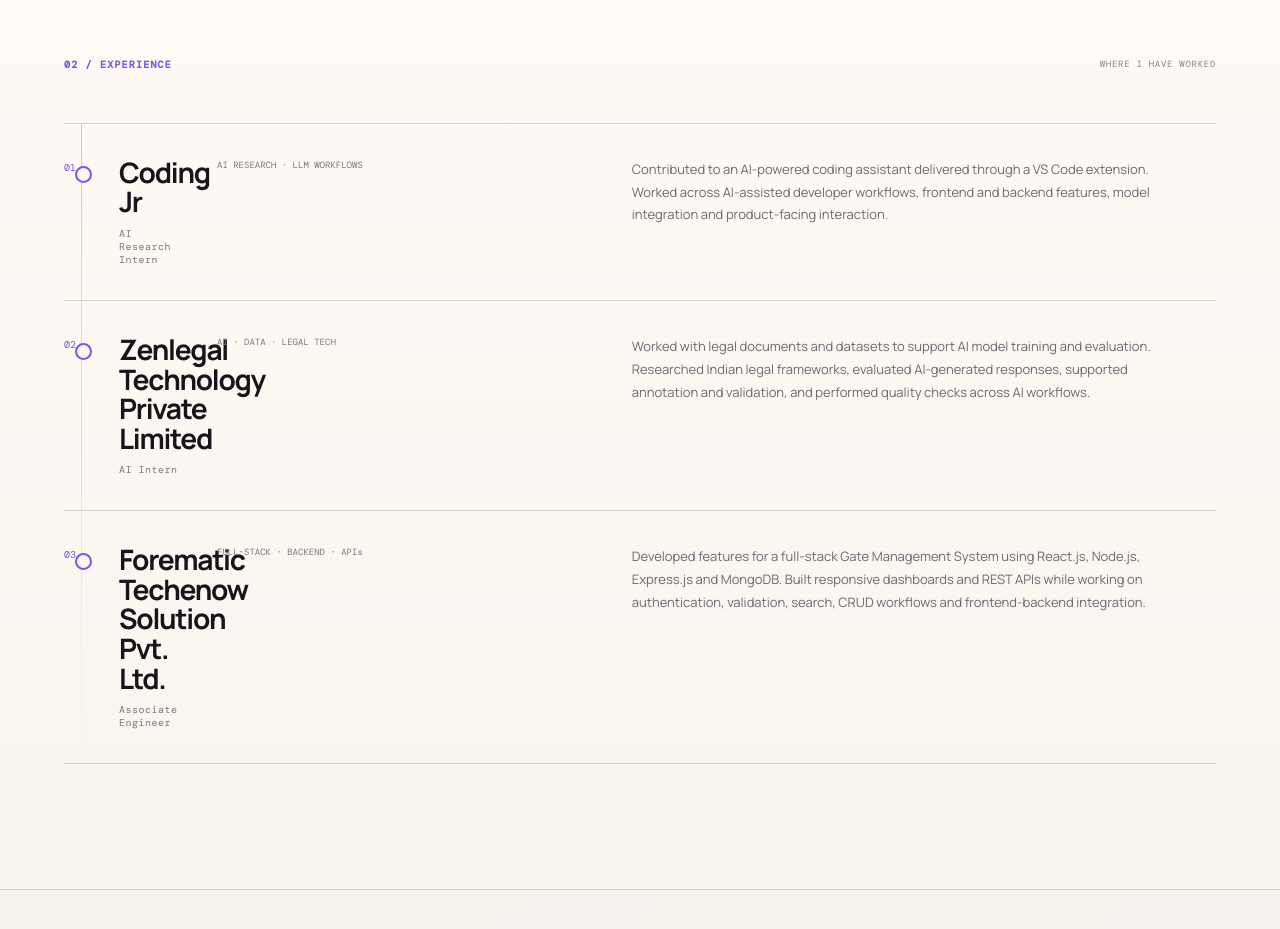
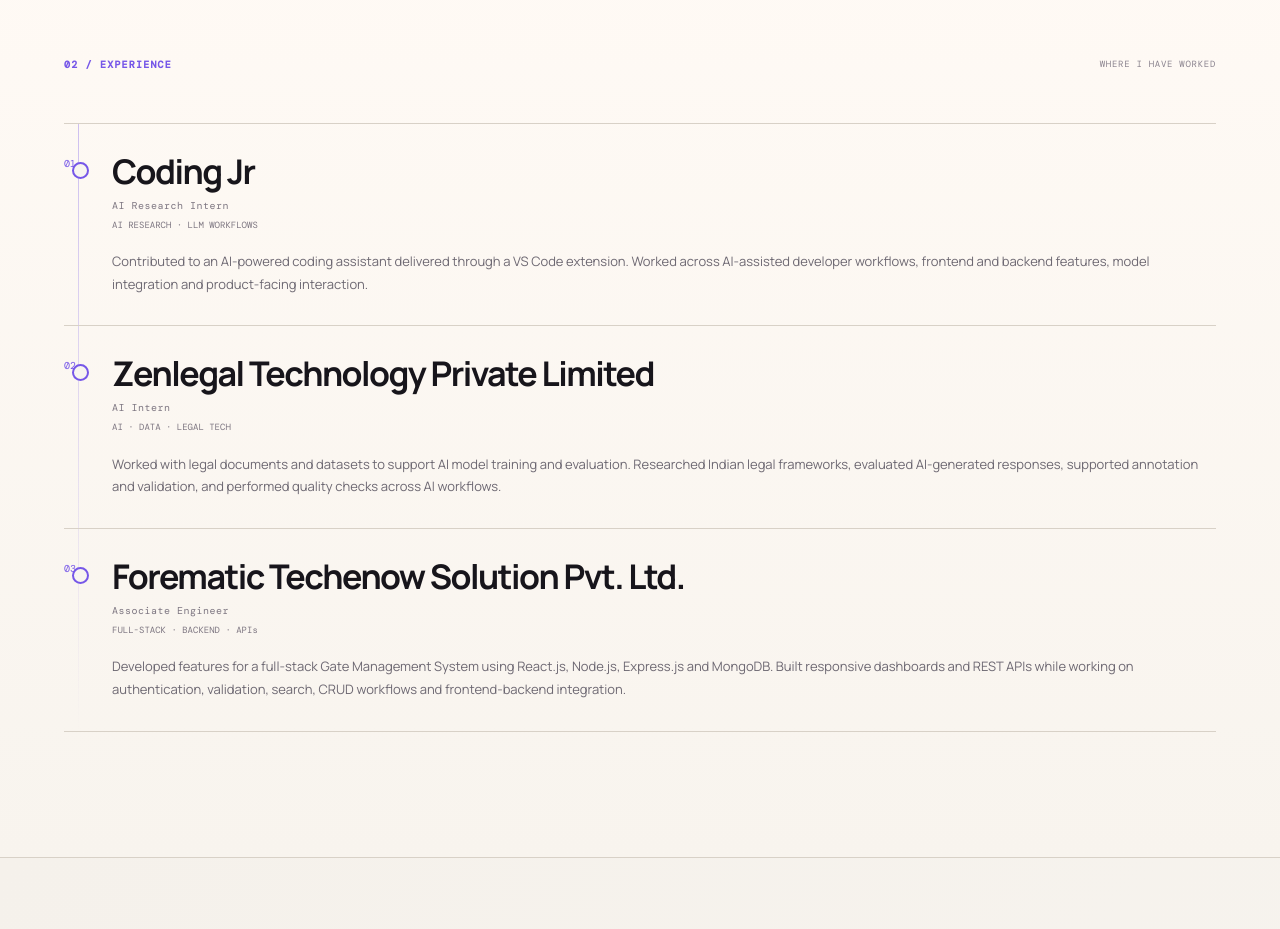
Before and after one commit to aditi8912/Aditi-Agrawal-portfolio, a React (Vite) app: page / in a window 1280 px wide. Shown: the part 1940-2869 px from the top of the page. Built offline with nearby package versions, Linux system fonts and the light colour scheme; a web font is replaced by a local one.

Commit message:
Fix mobile experience layout

```diff
--- a/src/styles.css
+++ b/src/styles.css
@@ -89,5 +89,80 @@
 .strength-grid article:nth-child(2):after{background:var(--pink)}.strength-grid article:nth-child(3):after{background:var(--orange)}.strength-grid article:nth-child(4):after{background:var(--purple)}
 .strength-grid article:hover:after{transform:scale(1.7)}
 
-@media(max-width:950px){.nav-wrap{justify-content:flex-end}.profile-layout{grid-template-columns:1fr}.profile-board{max-width:700px}.talk{display:none}.experience-row{padding-left:55px}.timeline:before{left:17px}}
-@media(max-width:700px){.topbar{height:72px;padding:0 6vw}.nav-wrap{position:static}.nav{position:absolute;left:0;right:0;top:72px;margin:0;border-radius:0;padding:15px 6vw;gap:3px;background:rgba(248,245,240,.98);box-shadow:0 15px 30px rgba(30,20,40,.08)}.nav button{padding:12px 14px}.wordmark{font-size:18px}.top-actions{margin-left:auto}.profile-section{padding-top:85px}.profile-layout{margin-top:40px;gap:45px}.profile-copy h2{font-size:50px}.profile-copy p{font-size:14px}.profile-board{padding:18px;border-radius:22px}.board-lines>div{grid-template-columns:24px 74px 1fr}.board-core{padding:25px 0}.core-initials{width:55px;height:55px}.experience-row{padding:30px 12px 30px 48px}.experience-row:hover{transform:none}.exp-index{left:0}.experience-row:before{left:8px}.timeline:before{left:14px}.project:hover{padding-left:10px}.hero-visual:after{display:none}}
+@media(max-width:950px){
+  .nav-wrap{justify-content:flex-end}
+  .profile-layout{grid-template-columns:1fr}
+  .profile-board{max-width:700px}
+  .talk{display:none}
+
+  .experience-row{
+    grid-template-columns:40px 1fr;
+    gap:16px;
+    padding:34px 20px 34px 55px;
+  }
+
+  .experience-row p{
+    grid-column:2;
+    max-width:100%;
+    margin-top:14px;
+  }
+
+  .timeline:before{
+    left:17px;
+  }
+}
+.experience-row{
+  grid-template-columns:1fr;
+  gap:0;
+  padding:30px 8px 30px 48px;
+}
+
+.experience-row:hover{
+  transform:none;
+}
+
+.exp-index{
+  left:0;
+  top:33px;
+}
+
+.experience-row:before{
+  left:8px;
+  top:38px;
+}
+
+.timeline:before{
+  left:14px;
+}
+
+.exp-main{
+  min-width:0;
+}
+
+.exp-main h3{
+  font-size:34px;
+  line-height:1.02;
+  max-width:100%;
+  overflow-wrap:anywhere;
+  word-break:break-word;
+  margin-bottom:10px;
+}
+
+.role{
+  display:block;
+  margin-bottom:6px;
+}
+
+.exp-period{
+  display:block;
+  margin-top:0;
+  margin-bottom:18px;
+}
+
+.experience-row p{
+  grid-column:auto;
+  max-width:100%;
+  margin:0;
+  font-size:13px;
+  line-height:1.75;
+}
```
